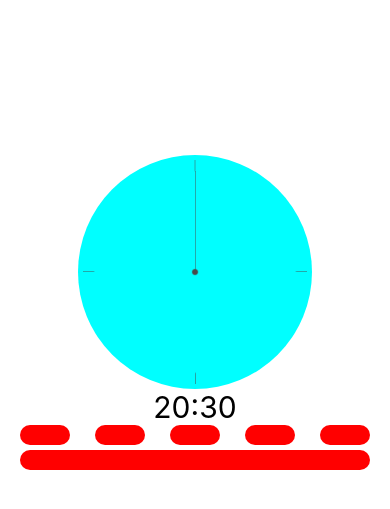
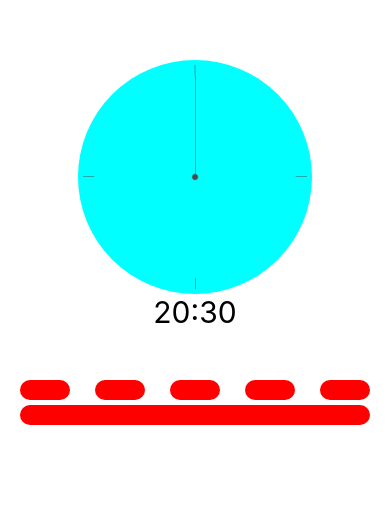
Before and after one commit to MarkoTF/pomodoro, a React Native app: screen / in a window 390 px wide. Shown: the part 177-686 px from the top of the page. Built offline with nearby package versions, Linux system fonts and the light colour scheme; some icons are missing.

Commit message:
Maquetación de la pantalla principal V1.1

```diff
--- a/App.js
+++ b/App.js
@@ -3,25 +3,41 @@ import { StyleSheet, Text, View } from 'react-native';
 import { AnalogClock, DigitalClock } from './src/components/Clock';
 import { Times } from './src/components/Times';
 import { GlobalButtons, PButton } from './src/components/Buttons';
-import UilReact from '@iconscout/react-native-unicons/icons/uil-react';
+import { UilSkipForward, UilSetting, UilRefresh, UilStopwatchSlash } from '@iconscout/react-native-unicons';
 
 export default function App() {
   return (
     <View style={ styles.layout }>
-      <View style={styles.container}>
+      <StatusBar style="auto" />
+      <View style={ styles.container }>
+	<View>
 	  <GlobalButtons>
 	    <PButton>
-	    <UilReact size="140" color="#61DAFB"/>
+	      <UilSkipForward size="60" color="#61DAFB"/>
 	    </PButton>
 	    <PButton>
-	    <UilReact size="140" color="#61DAFB"/>
+	      <UilSetting size="60" color="#61DAFB"/>
 	    </PButton>
 	  </GlobalButtons>
+	</View>
+	<View>
+	  <View style={ styles.clocks }>
 	    <AnalogClock
 	      backColor='aqua'/>
 	    <DigitalClock/>
+	  </View>
 	  <Times/>
-	<StatusBar style="auto" />
+	</View>
+	<View>
+	  <GlobalButtons>
+	    <PButton>
+	      <UilRefresh size="60" color="#61DAFB"/>
+	    </PButton>
+	    <PButton>
+	      <UilStopwatchSlash size="60" color="#61DAFB"/>
+	    </PButton>
+	  </GlobalButtons>
+	</View>
       </View>
     </View>
   );
@@ -31,8 +47,13 @@ const styles = StyleSheet.create({
   container: {
     flex: 1,
     backgroundColor: '#fff',
-    alignItems: 'center',
-    justifyContent: 'center',
+    justifyContent: 'space-between',
+  },
+  clocks: {
+    // borderWidth: 2,
+    // borderColor: 'black',
+    marginBottom: 50,
+    alignItems: 'center'
   },
   layout: {
     flex: 1,
```
Lines whose indentation alone changed are shown as unchanged.
